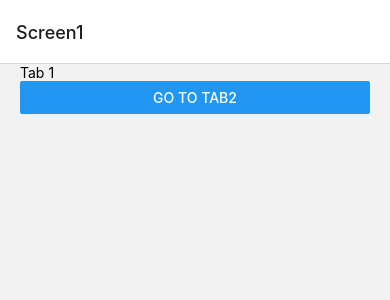
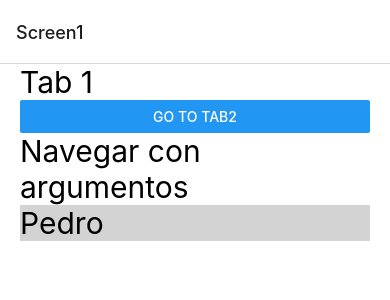
Before and after one commit to grupoudea/navigator-react-native, a React Native app: screen /Screen1 in a window 390 px wide. Shown: the top 300 px of the page. Built offline with nearby package versions, Linux system fonts and the light colour scheme.

Commit message:
se envian argumentos entre pantallas

```diff
--- a/src/navigation/StackNavigator.tsx
+++ b/src/navigation/StackNavigator.tsx
@@ -4,15 +4,28 @@ import React from 'react'
 import Screen1 from '../screens/Screen1';
 import Screen2 from '../screens/Screen2';
 import Screen3 from '../screens/Screen3';
+import PersonScreen from '../screens/PersonScreen';
 
 const Stack = createStackNavigator();
 
 const StackNavigator = ()=> {
   return (
-    <Stack.Navigator>
+    <Stack.Navigator
+        //initialRouteName='Screen2'
+        screenOptions={{
+            headerStyle: {
+                elevation: 0,
+                shadowColor: 'transparent',
+            },
+            cardStyle:{
+                backgroundColor: 'white'
+            }
+        }}
+    >
       <Stack.Screen name="Screen1" component={Screen1} />
       <Stack.Screen name="Screen2" component={Screen2} />
       <Stack.Screen name="Screen3" component={Screen3} />
+      <Stack.Screen name="PersonScreen" component={PersonScreen} />
     </Stack.Navigator>
   );
 }
--- /dev/null
+++ b/src/screens/PersonScreen.tsx
@@ -0,0 +1,26 @@
+import { StackScreenProps } from '@react-navigation/stack'
+import React from 'react'
+import { Button, Text, View } from 'react-native'
+import { styles } from '../theme/AppTheme'
+import { useEffect } from 'react';
+
+interface Props extends StackScreenProps<any, any>{};
+
+const PersonScreen = ({navigation, route}: Props) => {
+    const params = route.params;
+
+    useEffect(() => {
+        navigation.setOptions({
+            title: params!.nombre
+        })
+
+    })
+
+    return (
+        <View style={styles.globalMargin}>
+            <Text style={styles.title}>{JSON.stringify(params, null, 3)}</Text>
+        </View>
+    )
+}
+
+export default PersonScreen
--- a/src/screens/Screen1.tsx
+++ b/src/screens/Screen1.tsx
@@ -1,6 +1,6 @@
 import { StackScreenProps } from '@react-navigation/stack';
 import React from 'react'
-import { Button, Text, View } from 'react-native'
+import { Button, Text, TouchableOpacity, View } from 'react-native'
 import { styles } from '../theme/AppTheme';
 
 interface Props extends StackScreenProps<any, any> {}
@@ -11,8 +11,18 @@ const Screen1 = ({navigation}: Props) => {
 
   return (
     <View style={styles.globalMargin}>
-        <Text>Tab 1</Text>
+        <Text style={styles.title}>Tab 1</Text>
         <Button title="Go to Tab2" onPress={() => navigation.navigate('Screen2')}></Button>
+        <Text style={styles.title}>Navegar con argumentos</Text>
+        <TouchableOpacity
+          style={{backgroundColor: '#d3d3d3'}}
+          onPress={() => navigation.navigate('PersonScreen', {
+            id: 1,
+            nombre: 'Pedro'
+          })} >
+          <Text style={styles.title}>Pedro</Text>
+        </TouchableOpacity>
+
     </View>
   )
 }
--- a/src/screens/Screen2.tsx
+++ b/src/screens/Screen2.tsx
@@ -1,4 +1,4 @@
-import React from 'react'
+import React, { useEffect } from 'react'
 import { Button, Text, View } from 'react-native'
 import { styles } from '../theme/AppTheme'
 import { useNavigation } from '@react-navigation/core'
@@ -6,9 +6,15 @@ import { useNavigation } from '@react-navigation/core'
 const Screen2 = () => {
   const navigator = useNavigation();
 
+  useEffect(() => {
+    navigator.setOptions({
+      title: 'Pantalla 2',
+    })
+  })
+
   return (
     <View style={styles.globalMargin}>
-        <Text>Tab 2</Text>
+        <Text style={styles.title}>Tab 2</Text>
         <Button title="Go to Tab3" onPress={() => navigator.navigate("Screen3") }></Button>
 
     </View>
--- a/src/screens/Screen3.tsx
+++ b/src/screens/Screen3.tsx
@@ -8,7 +8,7 @@ interface Props extends StackScreenProps<any, any> {}
 const Screen3 = ({navigation} : Props) => {
   return (
     <View style={styles.globalMargin}>
-        <Text>Tab 3</Text>
+        <Text style={styles.title}>Tab 3</Text>
         <Button title="Regresar" onPress={() => navigation.pop() }></Button>
 
         <Button title="Regresar a screen 1" onPress={() => navigation.popToTop() }></Button>
--- a/src/theme/AppTheme.tsx
+++ b/src/theme/AppTheme.tsx
@@ -3,5 +3,9 @@ import { StyleSheet } from "react-native";
 export const styles = StyleSheet.create({
     globalMargin: {
         marginHorizontal: 20
+    },
+    title:{
+        fontSize: 30,
+        color: 'black'
     }
 });
```
